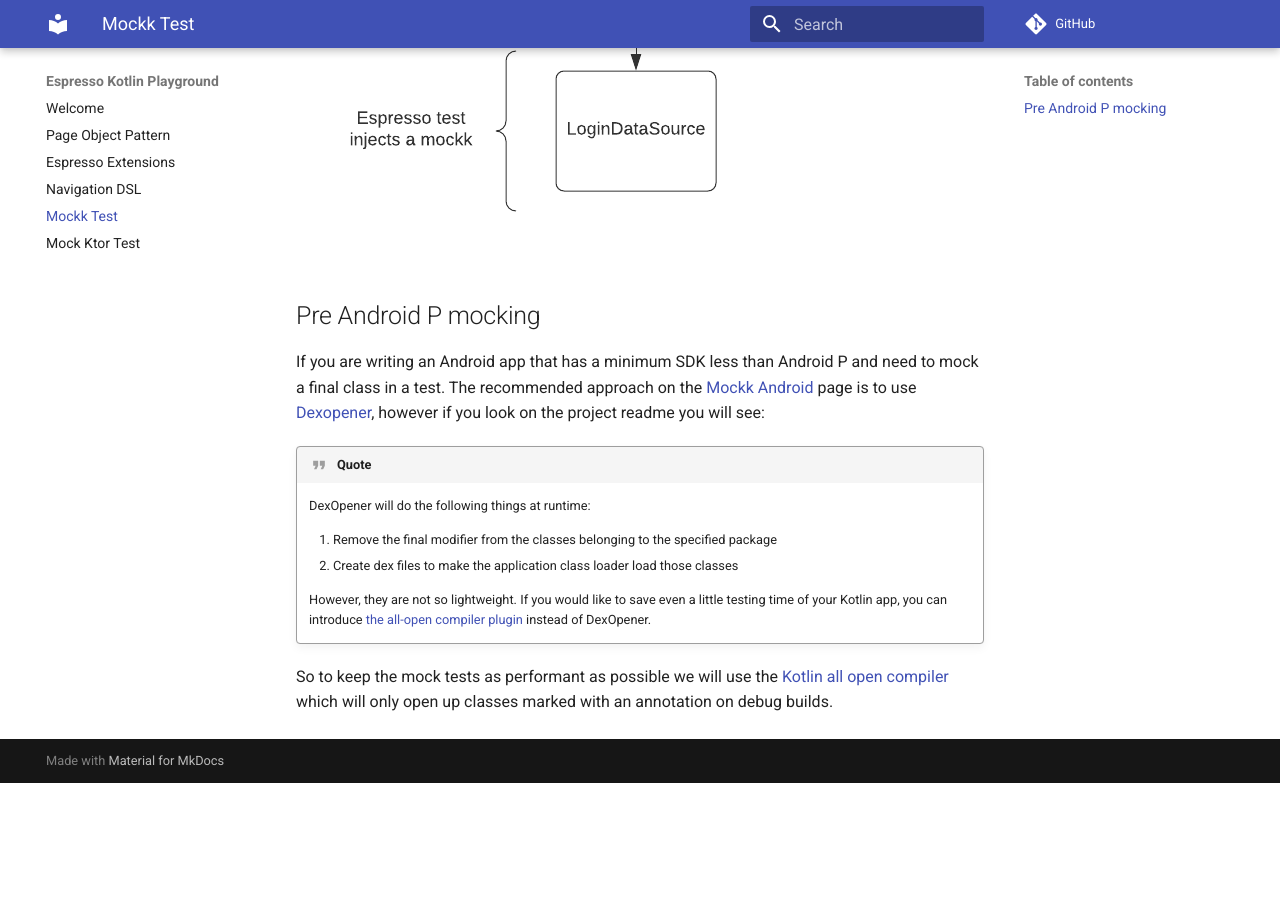
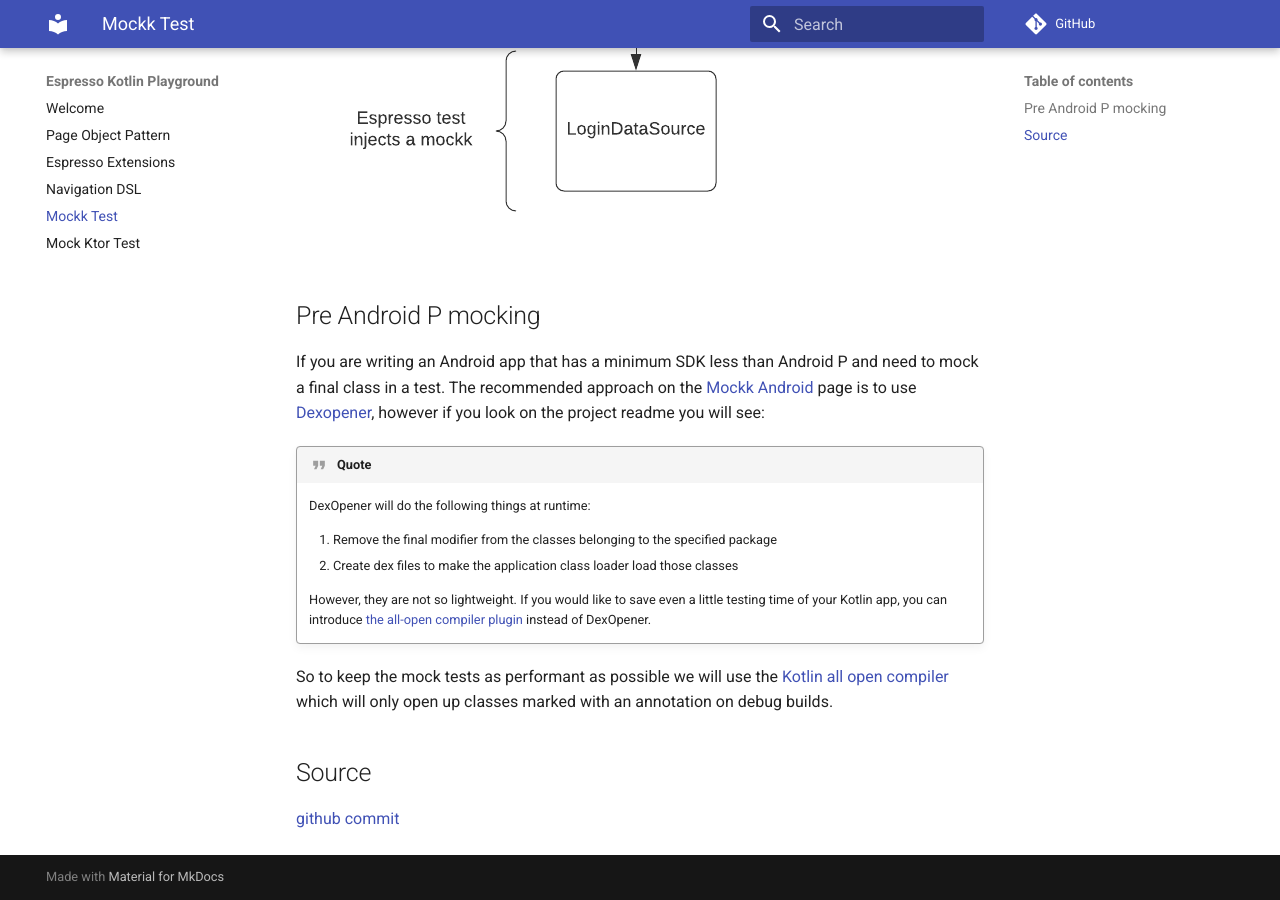
Before and after one commit to plusmobileapps/espresso-kotlin-playground, an MkDocs documentation site: the page built from docs/mockk-test.md, in a window 1280 px wide and 900 px high, scrolled down 749 px. Built offline with MkDocs 1.6.1 and Material for MkDocs 9.7.7, drawn with Linux system fonts in a browser that asks for light colours; comment, search, counter and statistics services are not loaded; before the commit the page ends 1532 px from its top, so only the background shows below that.

Commit message:
update spacing on nav dsl code, link in mockk test to inital work

```diff
--- a/docs/mockk-test.md
+++ b/docs/mockk-test.md
@@ -15,3 +15,7 @@
     However, they are not so lightweight. If you would like to save even a little testing time of your Kotlin app, you can introduce [the all-open compiler plugin](https://kotlinlang.org/docs/reference/compiler-plugins.html#all-open-compiler-plugin) instead of DexOpener.
 
 So to keep the mock tests as performant as possible we will use the [Kotlin all open compiler](https://kotlinlang.org/docs/all-open-plugin.html) which will only open up classes marked with an annotation on debug builds.
+
+## Source
+
+[github commit](https://github.com/plusmobileapps/espresso-kotlin-playground/commit/959b7b62136a498d35b3c72ec0206da93794a931)
```
Also changed, not shown: docs/navigation-dsl.md (+2 -1 lines).
